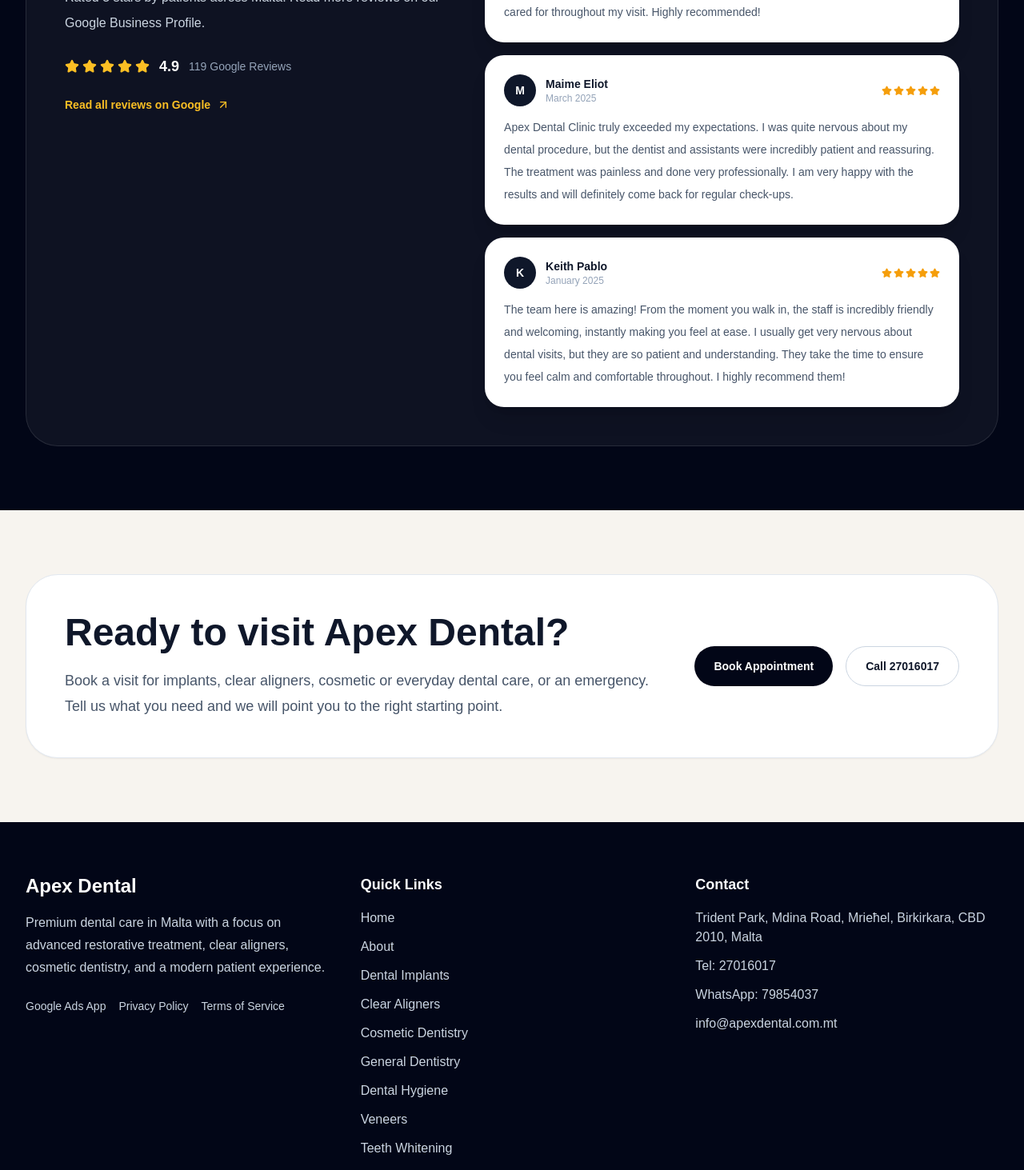
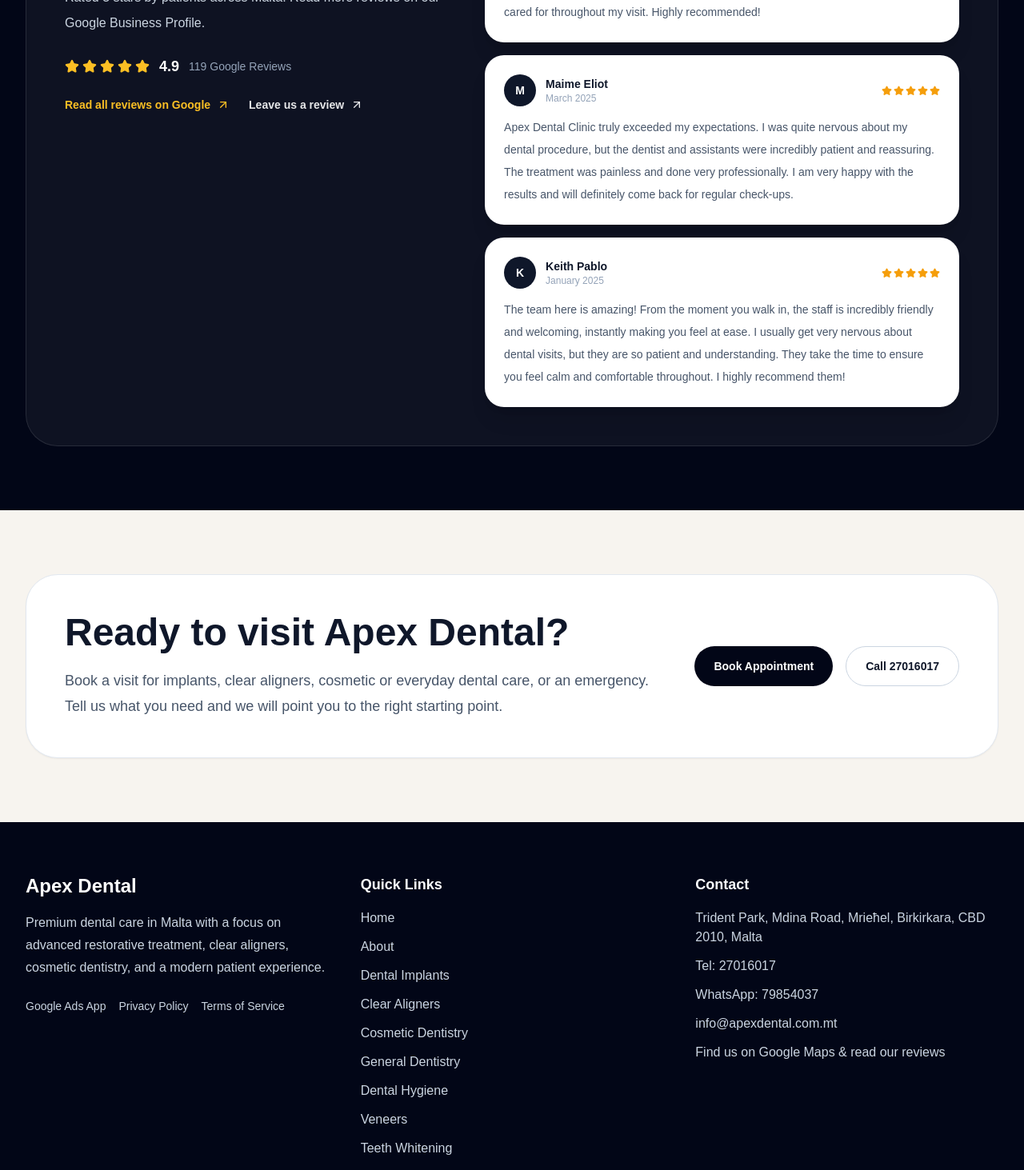
Before and after one commit to jmifjona/apex-dental-site, a React (Vite) app: page / in a window 1280 px wide. Shown: the part 4740-6203 px from the top of the page at 80% size. Built offline with nearby package versions, Linux system fonts and the light colour scheme.

Commit message:
Link reviews/footer to real Google Business listing; add leave-a-review CTA

```diff
--- a/src/App.jsx
+++ b/src/App.jsx
@@ -229,6 +229,7 @@
   address:
     'Trident Park, Mdina Road, Mrieħel, Birkirkara, CBD 2010, Malta',
   logo: '/images/orislogo.png',
+  googleMaps: 'https://maps.app.goo.gl/F9LpeRvHAuzB2Qva9',
 };
 
 const siteUrl = 'https://www.apexdentalmalta.com';
@@ -1204,15 +1205,26 @@
                 <span className="text-white font-semibold text-lg">4.9</span>
                 <span className="text-slate-400 text-sm">119 Google Reviews</span>
               </div>
+              <div className="mt-6 flex flex-wrap items-center gap-x-6 gap-y-3">
                 <a
-                href="https://www.google.com/search?q=Apex+Dental+Malta+reviews"
+                  href={brand.googleMaps}
                   target="_blank"
                   rel="noopener noreferrer"
-                className="inline-flex items-center gap-2 mt-6 text-amber-400 hover:text-amber-300 font-semibold text-sm transition"
+                  className="inline-flex items-center gap-2 text-amber-400 hover:text-amber-300 font-semibold text-sm transition"
                 >
                   Read all reviews on Google
                   <ArrowUpRight size={16} />
                 </a>
+                <a
+                  href={brand.googleMaps}
+                  target="_blank"
+                  rel="noopener noreferrer"
+                  className="inline-flex items-center gap-2 text-white/90 hover:text-white font-semibold text-sm transition"
+                >
+                  Leave us a review
+                  <ArrowUpRight size={16} />
+                </a>
+              </div>
             </div>
             <div className="grid gap-4">
               {reviews.map((review) => (
@@ -1457,6 +1469,11 @@
             <p>
               <a href={`mailto:${brand.email}`} className="hover:text-white">
                 {brand.email}
+              </a>
+            </p>
+            <p className="mt-4">
+              <a href={brand.googleMaps} target="_blank" rel="noopener noreferrer" className="hover:text-white inline-flex items-center gap-2">
+                Find us on Google Maps &amp; read our reviews
               </a>
             </p>
           </div>
```
Lines whose indentation alone changed are shown as unchanged.
